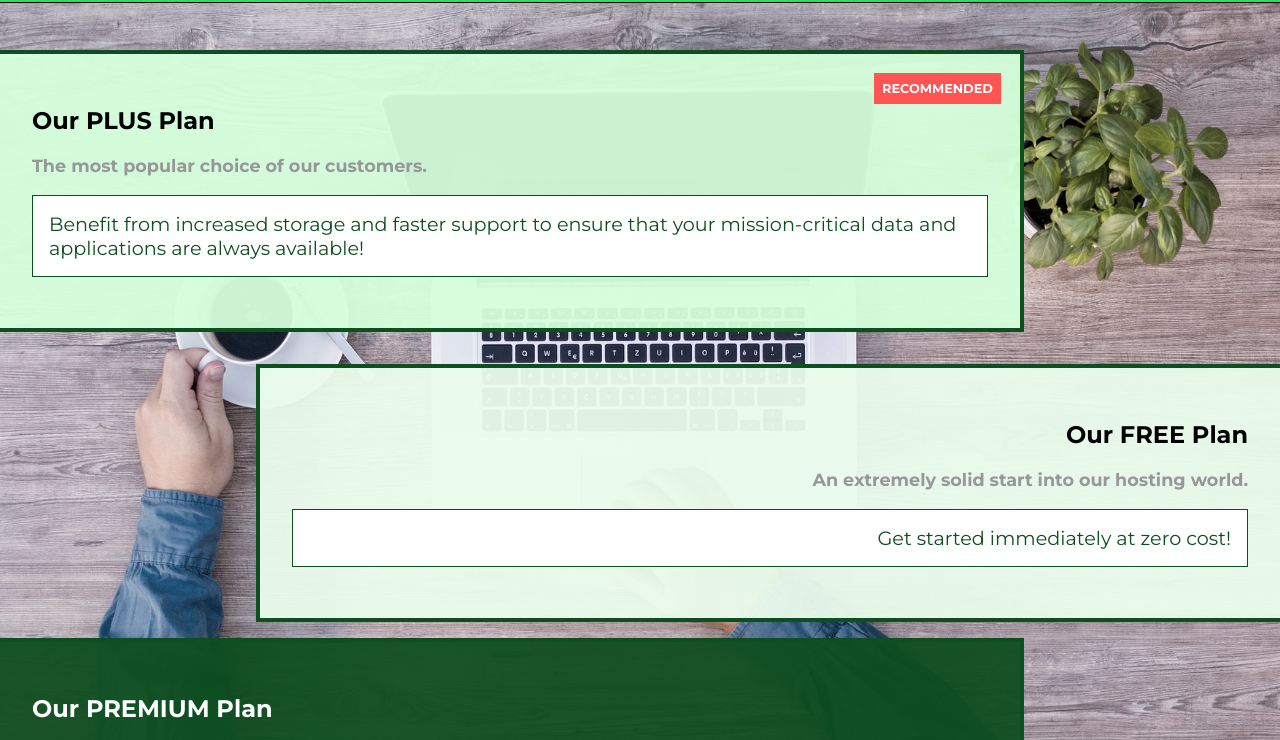
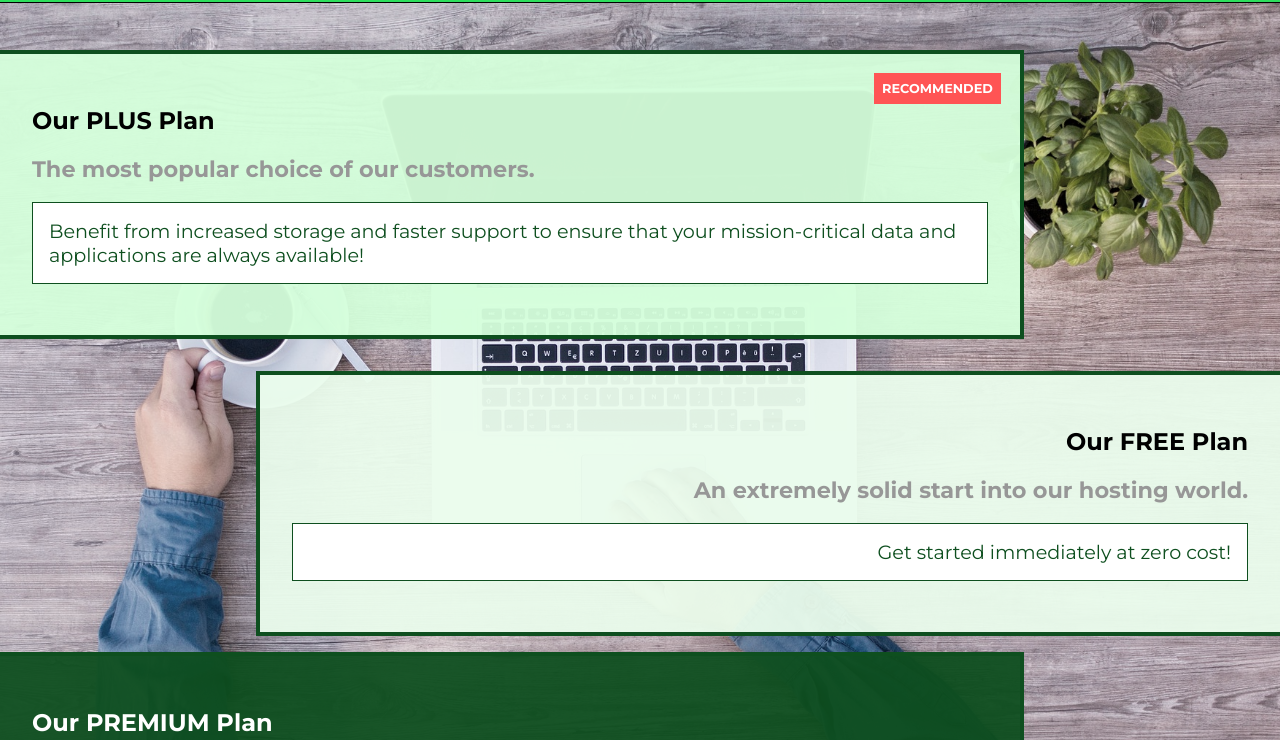
Before and after one commit to aantunes89/Academind-CSS-FxBx-Grid-SASS, a plain HTML site: page packages/index.html in a window 1280 px wide. Shown: the part 54-794 px from the top of the page. Drawn offline with Linux system fonts and the light colour scheme.

Commit message:
Section 12 Text and Fonts

```diff
--- a/customers/customers.css
+++ b/customers/customers.css
@@ -61,6 +61,7 @@ main {
 
 .testimonial__text {
     margin: .2rem;
+
 }
 
 @media (min-width: 40rem) {
--- a/packages/index.html
+++ b/packages/index.html
@@ -7,8 +7,6 @@
     <meta http-equiv="X-UA-Compatible" content="ie=edge">
     <title>uHost</title>
     <link rel="shortcut icon" href="favicon.png">
-    <link href="https://fonts.googleapis.com/css?family=Montserrat:400,700" rel="stylesheet">
-
     <link rel="stylesheet" href="../shared.css">
     <link rel="stylesheet" href="packages.css">
 </head>
--- a/packages/packages.css
+++ b/packages/packages.css
@@ -1,3 +1,14 @@
+@font-face {
+    font-family: "AnonymousPRO";
+    src: url("anonymousPro-Regular.ttf") format("truetype");
+}
+
+@font-face {
+    font-family: "AnonymousPRO";
+    src: url("anonymousPro-Bold.ttf") format("truetype");
+    font-weight: 700;
+}
+
 main {
     padding-top: 2rem;
 }
@@ -36,7 +47,7 @@ main {
 
 .package__subtitle {
     color: #979797;
-    font-size: 1.1rem;
+    font-size: 1.4rem;
 }
 
 .package__description {
--- a/shared.css
+++ b/shared.css
@@ -1,3 +1,7 @@
+@import url('https://fonts.googleapis.com/css?family=Roboto:100,400,900');
+@import url('https://fonts.googleapis.com/css?family=Anton');
+@import url('https://fonts.googleapis.com/css?family=Montserrat:400,700');
+
 * {
     box-sizing: border-box;
 }
```
Also changed, not shown: customers/index.html (+0 -1 lines), index.html (+0 -2 lines), start-hosting/index.html (+0 -1 lines), packages/anonymousPro-Bold.ttf (added), packages/anonymousPro-Regular.ttf (added).
